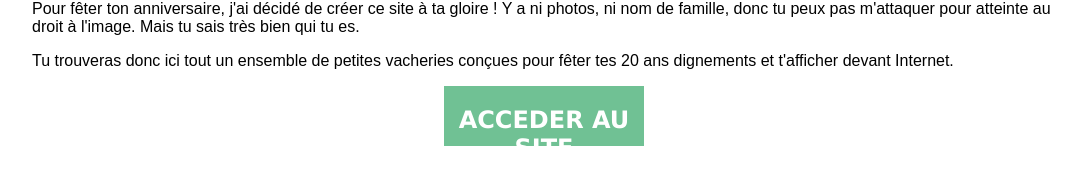
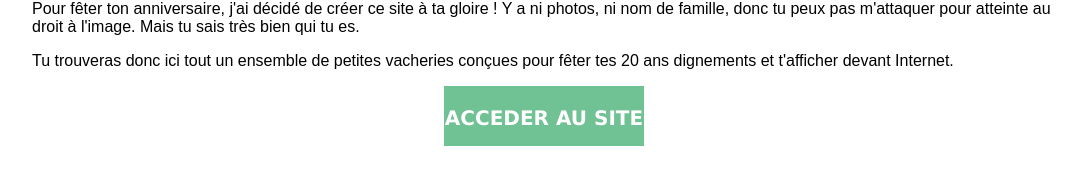
Before and after one commit to Simpleprune/simpleprune.github.io, a Jekyll site: the page accueil.html, which Jekyll copies as it is, in a window 1280 px wide. Shown: the part 670-855 px from the top of the page, without its empty margins (96-1177 px from the left). Built offline with Jekyll 4.4.1, drawn with Linux system fonts in a browser that asks for light colours.

Commit message:
Update style.css

```diff
--- a/css/style.css
+++ b/css/style.css
@@ -34,7 +34,7 @@ margin: 0 auto;
   width: 200px;
   margin:0 auto;
   padding-top: 20px;
-  font-size:24px;
+  font-size:20px;
 }
 
 .buttn-ys-highlight{
@@ -50,5 +50,5 @@ margin: 0 auto;
   border-color:#1469E2;
   margin:0 auto;
   padding-top: 20px;
-   font-size:24px;
+   font-size:20px;
 }
```
